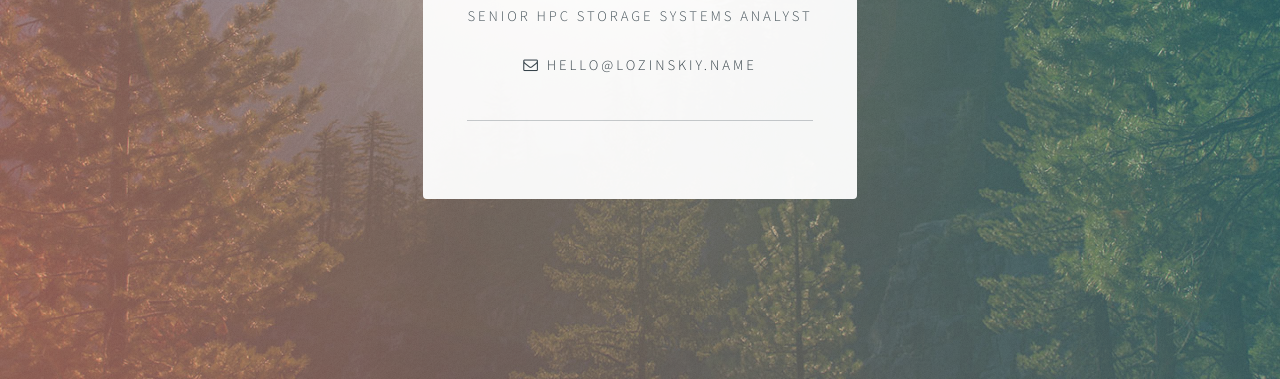
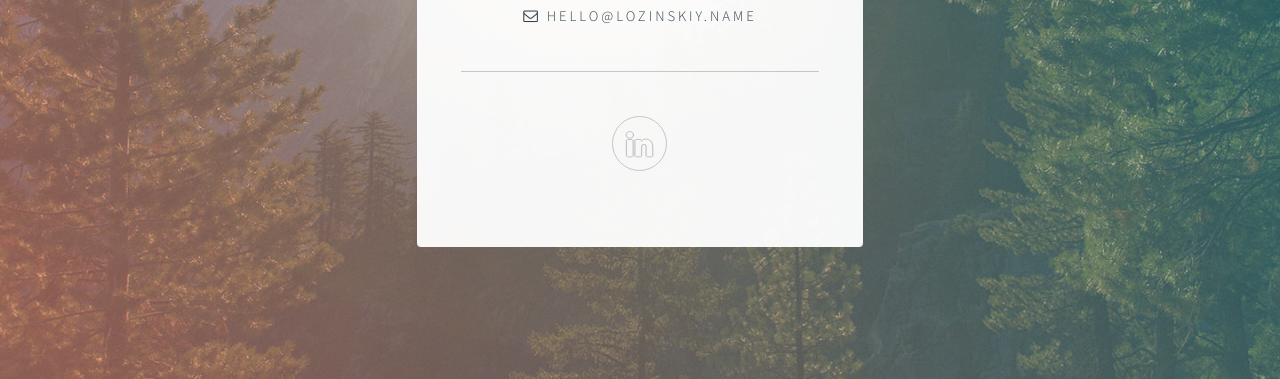
Before and after one commit to kirloz/kirloz.github.io, a plain HTML site: page index.html in a window 1280 px wide. Shown: the part 421-800 px from the top of the page. Drawn offline with Linux system fonts and the light colour scheme.

Commit message:
Update index.html

```diff
--- a/index.html
+++ b/index.html
@@ -1,7 +1,7 @@
 <!DOCTYPE HTML>
 <html>
 	<head>
-		<title>Kirill Lozinskiy - Senior HPC Storage Systems Analyst</title>
+		<title>Kirill Lozinskiy - Senior HPC Storage Systems Engineer</title>
 		<meta charset="utf-8" />
 		<meta name="viewport" content="width=device-width, initial-scale=1" />
 		<!--[if lte IE 8]><script src="assets/js/html5shiv.js"></script><![endif]-->
@@ -20,13 +20,16 @@
 				<header>
 					<span class="avatar"><img src="images/avatar.jpg" alt="" /></span>
 					<h1>Kirill Lozinskiy</h1>
-							<p>Senior HPC Storage Systems Analyst</p>
+					<p>Senior HPC Storage Systems Engineer</p>
 				</header>
 
 				<h3 class="icon fa-envelope-o"><span class="label">Email</span><a href="mailto:hello@lozinskiy.name">&nbsp;hello@lozinskiy.name</a></h3>
+
 				<hr />
+
 				<footer>
 					<ul class="icons">
+						<li><a href="https://www.linkedin.com/in/kiri111" class="fa-linkedin">LinkedIn</a></li>
 					</ul>
 				</footer>
 			</section>
```
Lines whose indentation alone changed are shown as unchanged.
